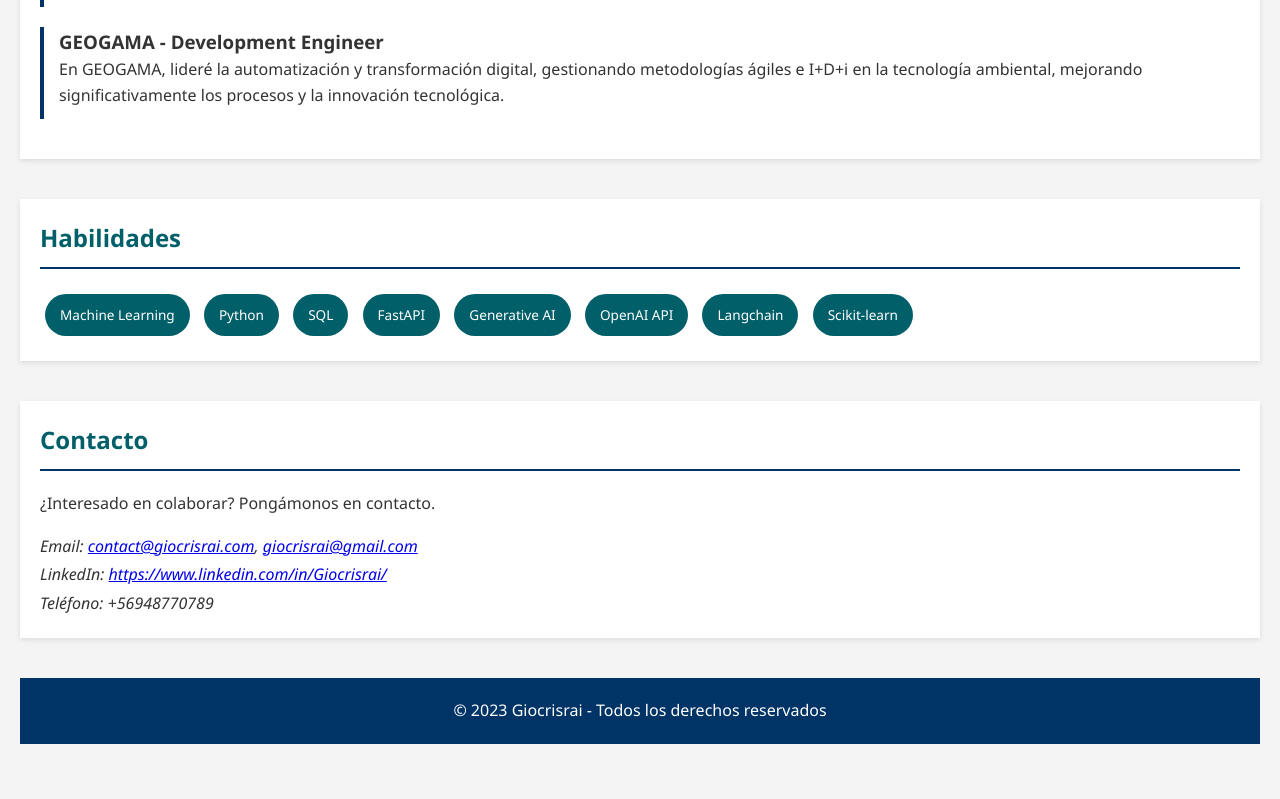
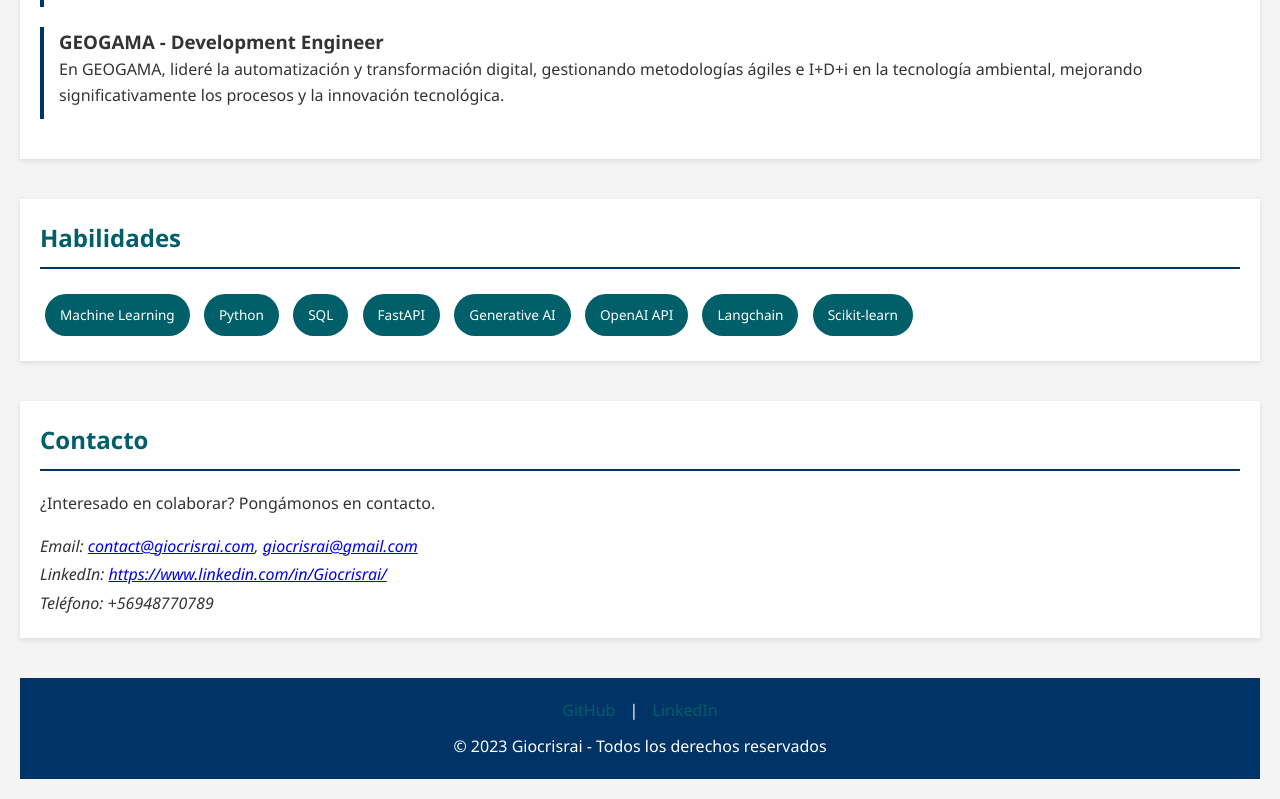
Before and after one commit to Giocrisrai/pagina-web, a plain HTML site: page index.html in a window 1280 px wide. Shown: the part 920-1719 px from the top of the page. Before the commit the page ends 1684 px from the top, so only its background shows below. Drawn offline with Linux system fonts and the light colour scheme.

Commit message:
Add: update porfolio include social media

```diff
--- a/index.html
+++ b/index.html
@@ -78,6 +78,12 @@
 
     <!-- Footer -->
     <footer>
+        <div class="social-links">
+            <!-- Enlaces a redes sociales -->
+            <a href="https://www.github.com/giocrisrai" target="_blank" rel="noopener noreferrer">GitHub</a>
+            |
+            <a href="https://www.linkedin.com/in/giocrisrai" target="_blank" rel="noopener noreferrer">LinkedIn</a>
+        </div>
         <p>© 2023 Giocrisrai - Todos los derechos reservados</p>
     </footer>
 </body>
--- a/styles.css
+++ b/styles.css
@@ -103,7 +103,7 @@ address {
     margin-top: 15px;
 }
 
-/* Pie de página */
+/* Pie de página y Redes Sociales */
 footer {
     text-align: center;
     padding: 20px 0;
@@ -113,3 +113,19 @@ footer {
     bottom: 0;
     width: 100%;
 }
+
+.social-links {
+    text-align: center;
+    margin-bottom: 10px; /* Ajusta según tus necesidades */
+}
+
+.social-links a {
+    color: #005f69; /* Deep Aqua para que coincida con tu paleta de colores */
+    margin: 0 10px;
+    text-decoration: none;
+    transition: color 0.3s ease-in-out;
+}
+
+.social-links a:hover {
+    color: #FFD700; /* Golden para resaltar */
+}
```
